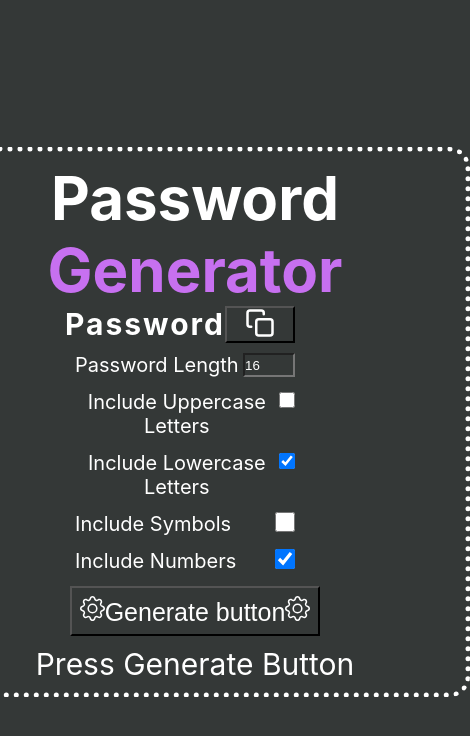
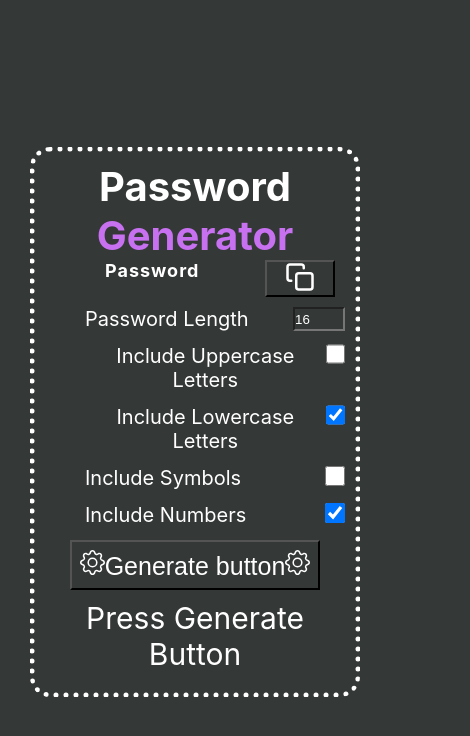
Before and after one commit to shanurwt/passgen, a React (Create React App) app: page / in a window 390 px wide. Shown: the top 736 px of the page, 470 px wide, since content can reach past the window. Built offline with nearby package versions, Linux system fonts and the light colour scheme.

Commit message:
responsive

```diff
--- a/src/App.css
+++ b/src/App.css
@@ -85,3 +85,118 @@
   height: 30px;
   width: 30px;
 }
+
+@media only screen and (max-width: 440px){
+  /* whole body */
+  .container{
+    display: flex;
+    justify-content: center;
+    align-items: center;
+    text-align: center;
+    height: 100vh;
+    width: 100%;
+  }
+  /* white border box */
+  .generator{
+    width: 300px;
+    padding: 10px;
+    border: 5px dotted white ;
+    border-radius: 20px;
+  }
+  /* Password Generator text*/
+  .generator-head{
+    font-size: 40px;
+  }
+  /* generator text */
+  .gen{
+    color: #c770f0;
+  }
+  /* password and copy div */
+  .generator-password{
+    display: flex;
+    justify-content: space-between;
+  }
+
+  .generator-password > h3{
+    margin-left: 60px;
+    font-size: 18px;
+    letter-spacing: 1px;
+  }
+
+  .generator-password > button{
+    margin-right: 10px;
+    width: 70px;
+  }
+
+  .form-group{
+    display: flex;
+    justify-content: space-between;
+  }
+
+  .form-group > label{
+    margin-left: 30px;
+    font-size: 20px;
+  }
+
+  .form-group > input{
+    margin-right: 0px;
+  }
+
+  .alert{
+    margin-top: 10px;
+    margin-bottom: 10px;
+    font-size: 30px;
+  }
+}
+
+@media only screen and (max-width: 320px){
+  /* whole body */
+  .container{
+    display: flex;
+    justify-content: center;
+    align-items: center;
+    text-align: center;
+    height: 100vh;
+    width: 100%;
+  }
+  /* white border box */
+  .generator{
+    width: 260px;
+    padding: 10px;
+    border: 5px dotted white ;
+    border-radius: 20px;
+  }
+  /* Password Generator text*/
+  .generator-head{
+    font-size: 35px;
+  }
+  /* generator text */
+  .gen{
+    color: #c770f0;
+  }
+  /* password and copy div */
+  .generator-password{
+    margin-top: 10px;
+    margin-bottom: 10px;
+    display: block;
+    justify-content: space-between;
+  }
+
+  .generator-password > h3{
+    margin-left: 10px;
+    font-size: 18px;
+    letter-spacing: 1px;
+    margin-bottom: 10px;
+  }
+
+  .generator-password > button{
+    margin-right: 10px;
+    width: 60px;
+  }
+
+  .form-group > label{
+    font-size: 17px;
+    margin-left: 10px;
+  }
+
+}
```
